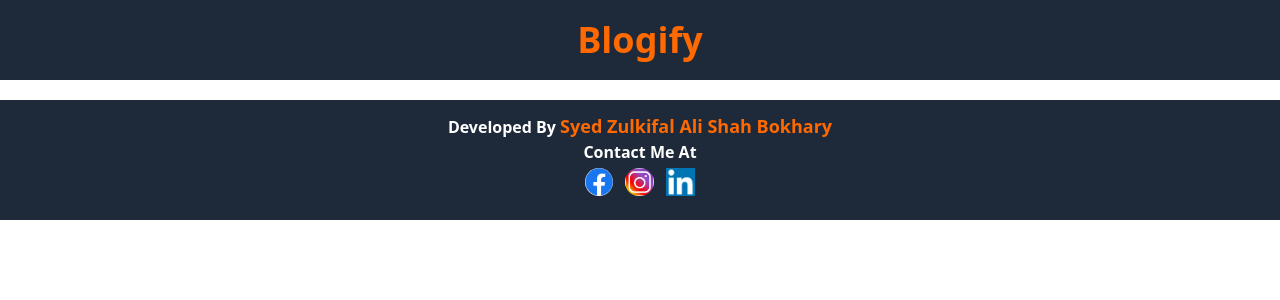
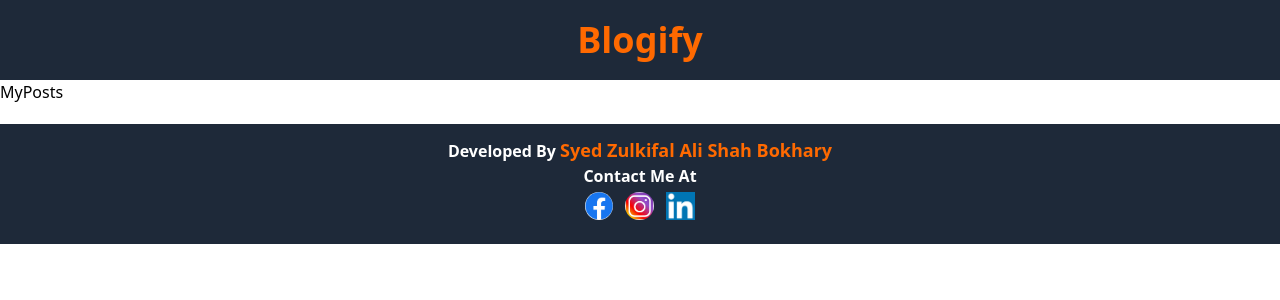
Before and after one commit to Zulkifal05/BlogApp, a React (Vite) app: page /Login in a window 1280 px wide. Shown: the top 300 px of the page. Built offline with nearby package versions, Linux system fonts and the light colour scheme; no server answers.

Commit message:
My posts work started

```diff
--- a/src/App.jsx
+++ b/src/App.jsx
@@ -5,6 +5,7 @@ import Footer from './components/Footer'
 import  Login  from "./pages/Login"
 import CreatePost from './pages/CreatePost'
 import EditPost from "./pages/EditPost"
+import MyPosts from './pages/MyPosts'
 
 const App = () => {
 
@@ -13,6 +14,7 @@ const App = () => {
       <Header />
       {/* <EditPost /> */}
       {/* <Home /> */}
+      <MyPosts />
       {/* <Login /> */}
       {/* <CreatePost /> */}
       {/* <Login /> */}
--- /dev/null
+++ b/src/pages/MyPosts.jsx
@@ -0,0 +1,9 @@
+import React from 'react'
+
+const MyPosts = () => {
+  return (
+    <div>MyPosts</div>
+  )
+}
+
+export default MyPosts
```
